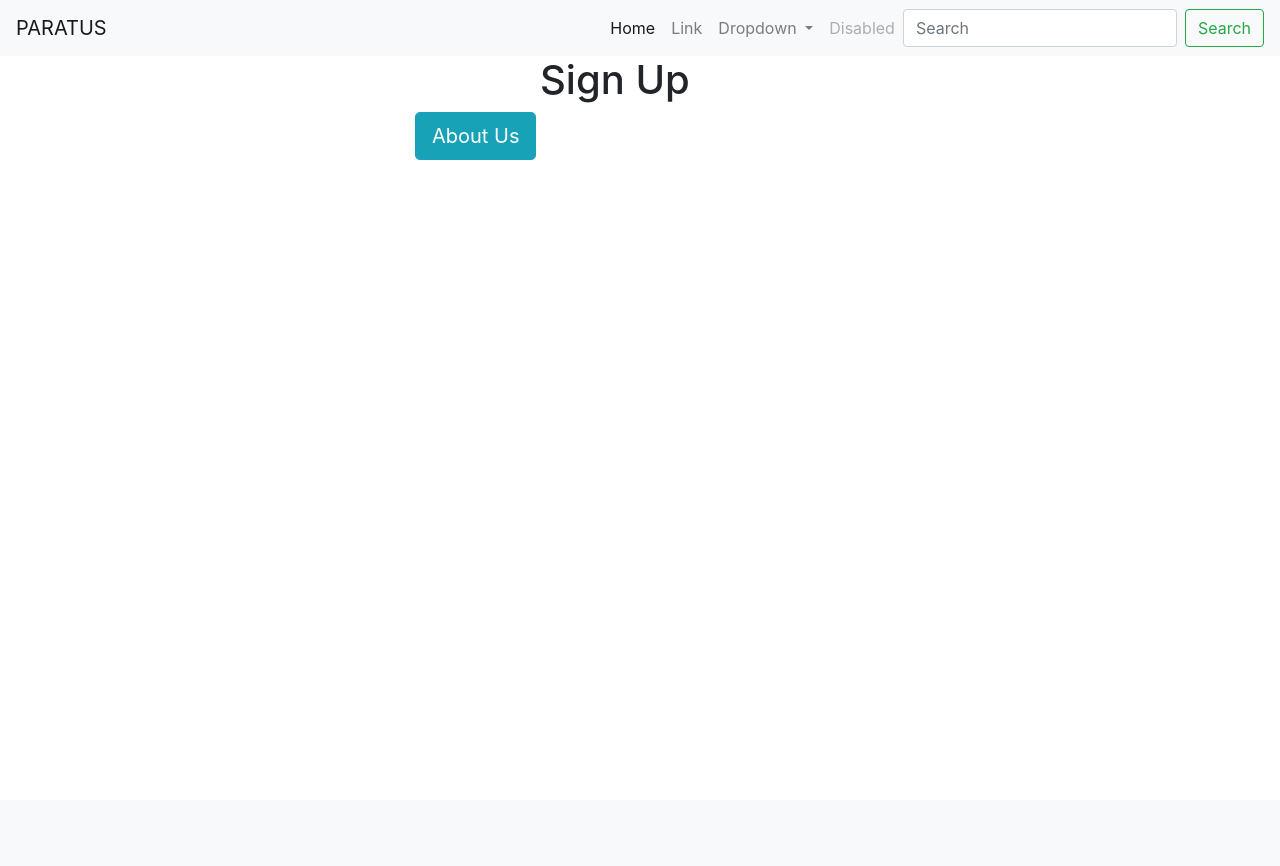
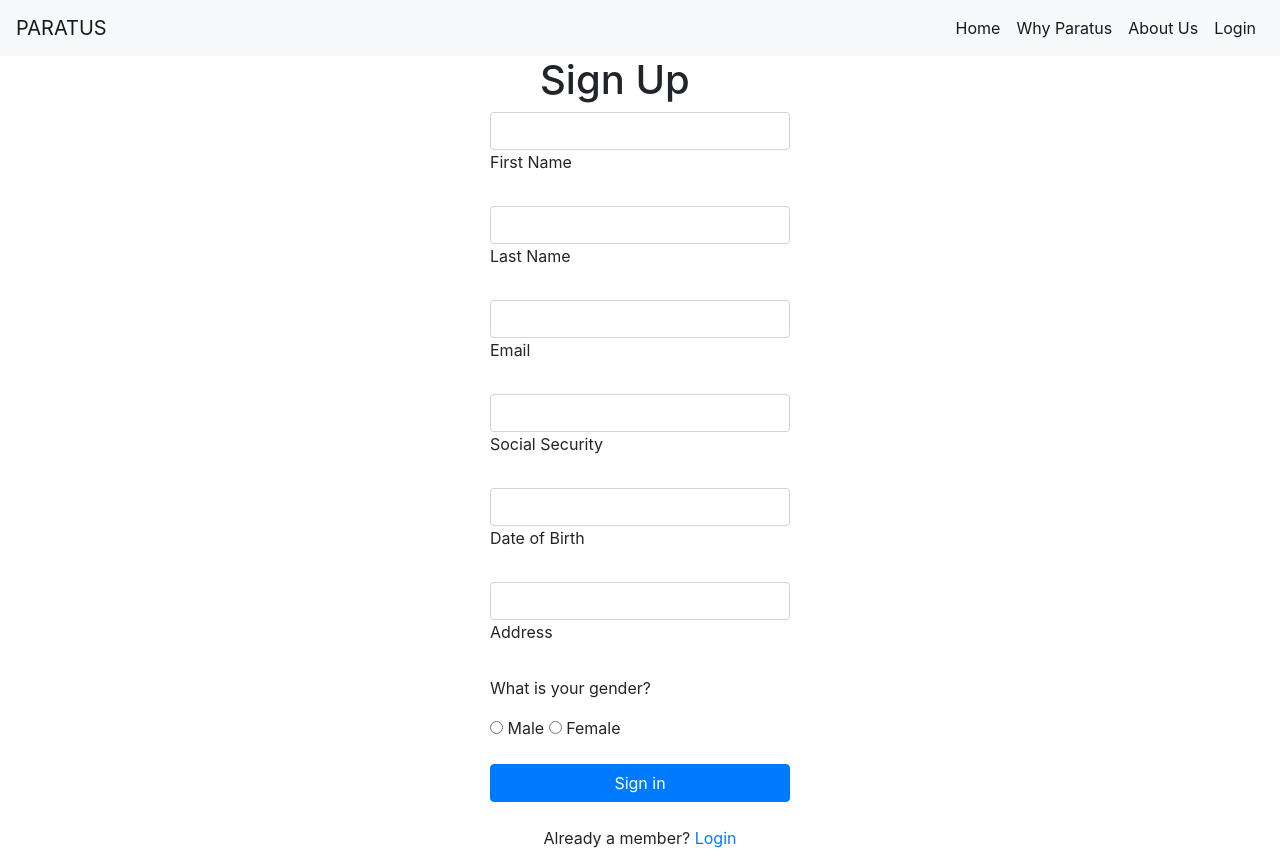
Before and after one commit to FredRex1/CAP, a Flask app: page /signup in a window 1280 px wide. Before the commit the page ends 160 px from the top, so only its background shows below. Run offline with Flask 2, Linux system fonts and the light colour scheme.

Commit message:
Making criteria for sign up

```diff
--- a/templates/signup.html
+++ b/templates/signup.html
@@ -14,37 +14,65 @@
 			<div class="collapse navbar-collapse" id="navbarSupportedContent">
 				<ul class="navbar-nav text-right ml-auto">
 				<li class="nav-item active">
-		        <a class="nav-link" href="#">Home <span class="sr-only">(current)</span></a>
+				  <a class="nav-link" href="{{ url_for('start')}}">Home <span class="sr-only">(current)</span></a>
 				</li>
-		      <li class="nav-item">
-		        <a class="nav-link" href="#">Link</a>
+				<li class="nav-item active">
+				  <a class="nav-link" href="{{ url_for('why')}}">Why Paratus<span class="sr-only">(current)</span></a>
 				</li>
-		      <li class="nav-item dropdown">
-		        <a class="nav-link dropdown-toggle" href="#" id="navbarDropdown" role="button" data-toggle="dropdown" aria-haspopup="true" aria-expanded="false">
-		          Dropdown
-		        </a>
-		        <div class="dropdown-menu" aria-labelledby="navbarDropdown">
-		          <a class="dropdown-item" href="#">Action</a>
-		          <a class="dropdown-item" href="#">Another action</a>
-		          <div class="dropdown-divider"></div>
-		          <a class="dropdown-item" href="#">Something else here</a>
-		        </div>
+				<li class="nav-item active">
+				  <a class="nav-link" href="{{ url_for('aboutus')}}">About Us <span class="sr-only">(current)</span></a>
 				</li>
-		      <li class="nav-item">
-		        <a class="nav-link disabled" href="#" tabindex="-1" aria-disabled="true">Disabled</a>
+				<li class="nav-item active">
+				  <a class="nav-link" href="{{ url_for('login')}}">Login <span class="sr-only">(current)</span></a>
 				</li>
 			  </ul>
-		    <form class="form-inline my-2 my-lg-0">
-		      <input class="form-control mr-sm-2" type="search" placeholder="Search" aria-label="Search">
-		      <button class="btn btn-outline-success my-2 my-sm-0" type="submit">Search</button>
-		    </form>
 			</div>
 		  </nav>
 		<div class="mx-auto" style="width: 200px;">
 		<h1>Sign Up</h1>
 		</div>
-		<div class="mx-auto" style="width: 450px;">
-		<button class="btn btn-info btn-lg" type="info">About Us</button>
+		<div class="mx-auto" style="width: 300px;">
+			<form>
+				<div class="form-outline mb-4">
+					<input type="text" id="firstname" class="form-control" />
+					<label class="form-label" for="form2Example2">First Name</label>
+				</div>
+
+				<div class="form-outline mb-4">
+					<input type="text" id="lastname" class="form-control" />
+					<label class="form-label" for="form2Example2">Last Name</label>
+				</div>
+
+				<div class="form-outline mb-4">
+					<input type="text" id="emial" class="form-control" />
+					<label class="form-label" for="form2Example2">Email</label>
+				</div>
+
+				<div class="form-outline mb-4">
+					<input type="text" id="socialsecurity" class="form-control" />
+					<label class="form-label" for="form2Example2">Social Security</label>
+				</div>
+
+				<div class="form-outline mb-4">
+				  <input type="text" id="dateOfBirth" class="form-control" />
+				  <label class="form-label" for="form2Example2">Date of Birth</label>
+				</div>
+
+				<div class="form-outline mb-4">
+					<input type="text" id="accountNumber" class="form-control" />
+					<label class="form-label" for="form2Example1">Address</label>
+				</div>
+				<div class="form-outline mb-4">
+				<p>What is your gender?</p>
+					<input type="radio" name="gender" value="male"> Male
+					<input type="radio" name="gender" value="female"> Female
+				</div>
+
+				<button type="button" class="btn btn-primary btn-block mb-4">Sign in</button>
+				<div class="text-center">
+				  <p>Already a member? <a href="{{ url_for('login')}}">Login</a></p>
+				</div>
+			  </form>
 		</div>
 		{% block content %}
 		{% endblock %}
```
Also changed, not shown: 1 other file. Lines whose indentation alone changed are shown as unchanged.
